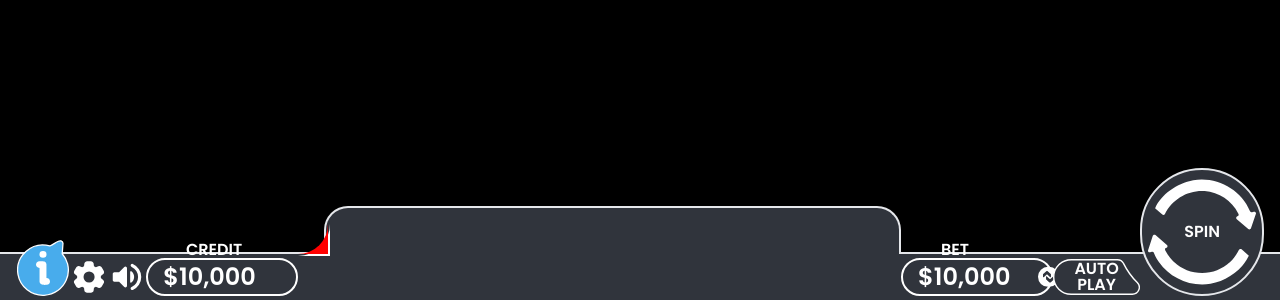
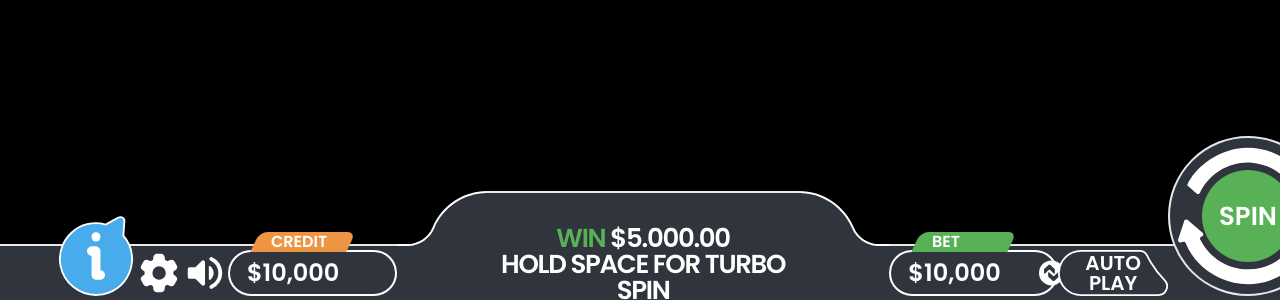
Before and after one commit to monvanCe/slot-ui, a React (Create React App) app: page / in a window 1280 px wide. Shown: the part 500-800 px from the top of the page. Built offline with nearby package versions, Linux system fonts and the light colour scheme.

Commit message:
- bottom edge finished - tailwind color initialize problem solved - ui now has a same layout with reference v1

```diff
--- a/src/App.tsx
+++ b/src/App.tsx
@@ -9,10 +9,10 @@ import DesktopMiddleSection from './components/desktopMiddleSection';
 
 export default function App() {
   return (
-    <div className="bg-black relative h-screen">
-      <div className="absolute bottom-0 flex h-12 w-full border-t-2 bg-background justify-between items-end py-1 px-4">
-        <div className="h-14 w-14">
-          <InfoButton onPress={() => {}} fillColor={COLORS.blue} />
+    <div className="bg-black relative h-screen overflow-y-hidden">
+      <div className="absolute bottom-0 flex h-14 w-full border-t-2 bg-background justify-between items-end py-1 pr-8 pl-14">
+        <div className="h-20 w-20 flex-shrink-0">
+          <InfoButton fillColor={COLORS.blue} />
         </div>
         <div className="h-full aspect-square">
           <IconButton icon="material-symbols:settings-rounded" />
@@ -20,17 +20,17 @@ export default function App() {
         <div className="h-full aspect-square">
           <IconButton icon="material-symbols:volume-up-rounded" />
         </div>
-        <div className="h-full aspect-[4]">
+        <div className="h-full w-60">
           <LabeledPriceButton
             label="CREDIT"
             labelColor="orange"
             value={10000}
           />
         </div>
-        <div className="h-12 mb-[42px] w-[50%]">
+        <div className="h-14 mb-12 w-[700px]">
           <DesktopMiddleSection />
         </div>
-        <div className="h-full aspect-[4]">
+        <div className="h-full w-60">
           <LabeledPriceButton
             label="BET"
             labelColor="green"
@@ -38,17 +38,21 @@ export default function App() {
             rightIconSvgPath="svg/Bet_Icon.svg"
           />
         </div>
+        <div className="flex flex-row h-full items-end">
+          <div className=" h-full flex-shrink-0">
             <SvgButton
               svgFilePath="svg/Autoplay_Button_Stroke.svg"
               fillColor={COLORS.background}
-          onPress={() => {}}
               label="AUTO PLAY"
             />
-        <div className="h-32 w-32">
+          </div>
+          <div className="h-40 w-40 flex-shrink-0">
             <OutlinedButton
               outlineSvgPath="svg/Spin_Button_Icon.svg"
               label="SPIN"
+              fontSize={26}
             />
+          </div>
         </div>
       </div>
     </div>
--- a/src/components/desktopMiddleSection.tsx
+++ b/src/components/desktopMiddleSection.tsx
@@ -1,21 +1,34 @@
 import { COLORS } from '../utils/colors';
-import BorderedCurvedCorner from './ui/borderedCurvedCorner';
+import DynamicSvg from './ui/dynamicSvg';
 
 export default function DesktopMiddleSection() {
   return (
-    <div className="flex flex-row items-end h-full w-full">
-      <div className="-mr-1">
-        <BorderedCurvedCorner
-          borderWidth={2}
-          borderColor="white"
+    <div className="relative h-full w-full">
+      <div className="h-[55.35px] w-[90.33px] absolute -top-px">
+        <DynamicSvg
+          svgFilePath="svg/Bottom_Bar_Edge.svg"
           fillColor={COLORS.background}
-          corner="bottomright"
-          width={30}
-          height={30}
         />
       </div>
 
-      <div className="h-full w-full bg-background rounded-t-3xl border-2 border-b-0 "></div>
+      <div className="h-[55.35px] -top-px absolute left-[88px] right-[88px] bg-background border-t-2 2xl:pt-4 xl:pt-8 pt-5 z-10">
+        <div className="flex flex-col text-white  items-center justify-center font-semibold leading-none tracking-tighter 2xl:text-[38px] xl:text-[26px] text-[24px] ">
+          <span className="text-center">
+            <span className="text-green">WIN</span> $5.000.00
+          </span>
+          <span className="text-center">HOLD SPACE FOR TURBO SPIN</span>
+        </div>
+      </div>
+
+      <div
+        className="h-[55.35px] w-[90.33px] absolute -top-px right-0"
+        style={{ transform: 'scaleX(-1)' }}
+      >
+        <DynamicSvg
+          svgFilePath="svg/Bottom_Bar_Edge.svg"
+          fillColor={COLORS.background}
+        />
+      </div>
     </div>
   );
 }
--- a/src/components/ui/borderedCurvedCorner.tsx
+++ /dev/null
@@ -1,36 +0,0 @@
-import CurvedCorner from './curvedCorner';
-
-export default function BorderedCurvedCorner({
-  borderWidth,
-  borderColor,
-  fillColor,
-  corner,
-  width,
-  height,
-}: {
-  borderWidth: number;
-  borderColor: string;
-  fillColor: string;
-  corner: 'bottomright' | 'bottomleft' | 'topleft' | 'topright';
-  width: number;
-  height: number;
-}) {
-  return (
-    <div className="relative">
-      <div className="absolute inset-0">
-        <CurvedCorner
-          fillColor={borderColor}
-          corner={corner}
-          width={width + borderWidth}
-          height={height + borderWidth}
-        />
-      </div>
-      <CurvedCorner
-        fillColor="red"
-        corner={corner}
-        width={width}
-        height={height}
-      />
-    </div>
-  );
-}
--- a/src/components/ui/curvedCorner.tsx
+++ /dev/null
@@ -1,98 +0,0 @@
-import React from 'react';
-
-interface CurvedCornerProps {
-  fillColor?: string;
-  width?: number;
-  height?: number;
-  corner?: 'bottomright' | 'bottomleft' | 'topleft' | 'topright';
-  className?: string;
-}
-
-const CurvedCorner: React.FC<CurvedCornerProps> = ({
-  fillColor = '#ff0000',
-  width = 100,
-  height = 100,
-  corner = 'bottomright',
-  className = '',
-}) => {
-  const getCornerStyles = () => {
-    const baseStyles: React.CSSProperties = {
-      width: `${width}px`,
-      height: `${height}px`,
-      overflow: 'hidden',
-      position: 'relative',
-    };
-
-    const pseudoStyles: React.CSSProperties = {
-      content: '""',
-      display: 'block',
-      width: '200%',
-      height: '200%',
-      position: 'absolute',
-      borderRadius: '50%',
-    };
-
-    switch (corner) {
-      case 'bottomright':
-        return {
-          container: baseStyles,
-          pseudo: {
-            ...pseudoStyles,
-            bottom: 0,
-            right: 0,
-            boxShadow: `${width / 2}px ${height / 2}px 0 0 ${fillColor}`,
-          },
-        };
-      case 'bottomleft':
-        return {
-          container: baseStyles,
-          pseudo: {
-            ...pseudoStyles,
-            bottom: 0,
-            left: 0,
-            boxShadow: `-${width / 2}px ${height / 2}px 0 0 ${fillColor}`,
-          },
-        };
-      case 'topleft':
-        return {
-          container: baseStyles,
-          pseudo: {
-            ...pseudoStyles,
-            top: 0,
-            left: 0,
-            boxShadow: `-${width / 2}px -${height / 2}px 0 0 ${fillColor}`,
-          },
-        };
-      case 'topright':
-        return {
-          container: baseStyles,
-          pseudo: {
-            ...pseudoStyles,
-            top: 0,
-            right: 0,
-            boxShadow: `${width / 2}px -${height / 2}px 0 0 ${fillColor}`,
-          },
-        };
-      default:
-        return {
-          container: baseStyles,
-          pseudo: {
-            ...pseudoStyles,
-            bottom: 0,
-            right: 0,
-            boxShadow: `${width / 2}px ${height / 2}px 0 0 ${fillColor}`,
-          },
-        };
-    }
-  };
-
-  const { container, pseudo } = getCornerStyles();
-
-  return (
-    <div className={className} style={container}>
-      <div style={pseudo} />
-    </div>
-  );
-};
-
-export default CurvedCorner;
--- a/src/components/ui/dynamicSvg.tsx
+++ b/src/components/ui/dynamicSvg.tsx
@@ -12,13 +12,40 @@ export default function DynamicSvg({
         const response = await fetch(svgFilePath);
         let svgText = await response.text();
 
-        // .cls-1 sınıfının fill değerini değiştir
-        svgText = svgText.replace(/fill:\s*[^;]+;/g, `fill: ${fillColor};`);
+        // Sadece cls-1 class'ına sahip elementlerin fill değerini değiştir
+        svgText = svgText.replace(
+          /class="cls-1"[^>]*fill="[^"]*"/g,
+          `class="cls-1" fill="${fillColor}"`
+        );
 
-        // Alternatif olarak style bloğunu da güncelle
+        // Style bloğunda cls-1 için fill değerini güncelle
         svgText = svgText.replace(
-          /(<style[^>]*>[\s\S]*?)fill:\s*[^;]+;/g,
-          `$1fill: ${fillColor};`
+          /(\.cls-1\s*\{[^}]*fill:\s*)[^;]+;/g,
+          `$1${fillColor};`
+        );
+
+        // Inline style'da cls-1 için fill değerini güncelle
+        svgText = svgText.replace(
+          /(class="cls-1"[^>]*style="[^"]*fill:\s*)[^;"]+/g,
+          `$1${fillColor}`
+        );
+
+        // Sadece cls-1 class'ına sahip elementlerin fill değerini değiştir
+        svgText = svgText.replace(
+          /class="st0"[^>]*fill="[^"]*"/g,
+          `class="st0" fill="${fillColor}"`
+        );
+
+        // Style bloğunda cls-1 için fill değerini güncelle
+        svgText = svgText.replace(
+          /(\.st0\s*\{[^}]*fill:\s*)[^;]+;/g,
+          `$1${fillColor};`
+        );
+
+        // Inline style'da cls-1 için fill değerini güncelle
+        svgText = svgText.replace(
+          /(class="st0"[^>]*style="[^"]*fill:\s*)[^;"]+/g,
+          `$1${fillColor}`
         );
 
         setSvgContent(svgText);
--- a/src/components/ui/iconButton.tsx
+++ b/src/components/ui/iconButton.tsx
@@ -7,9 +7,7 @@ export default function IconButton({
 }: IIconButton) {
   return (
     <div
-      className={`w-full h-full cursor-pointer ${
-        onClick ? 'cursor-pointer' : ''
-      }`}
+      className={`w-full h-full ${onClick ? 'cursor-pointer' : ''}`}
       onClick={onClick}
     >
       <Icon icon={icon} className={`text-${color} w-full h-full`} />
--- a/src/components/ui/outlinedButton.tsx
+++ b/src/components/ui/outlinedButton.tsx
@@ -6,6 +6,7 @@ export default function OutlinedButton({
   iconSvgPath,
   outlineSvgPath,
   label,
+  fontSize,
 }: IOutlinedButton) {
   return (
     <div
@@ -25,7 +26,12 @@ export default function OutlinedButton({
           />
         )}
         {label && (
-          <span className={`text-${color} font-semibold`}>{label}</span>
+          <span
+            className={`text-${color} font-semibold`}
+            style={{ fontSize: `${fontSize}px` }}
+          >
+            {label}
+          </span>
         )}
       </div>
       {outlineSvgPath && (
--- a/src/components/ui/svgButton.tsx
+++ b/src/components/ui/svgButton.tsx
@@ -7,11 +7,14 @@ export default function SvgButton({
   label,
 }: ISvgButton) {
   return (
-    <div className="relative h-full cursor-pointer" onClick={onPress}>
+    <div
+      className={`relative h-full ${!!onPress ? 'cursor-pointer' : ''}`}
+      onClick={onPress}
+    >
       <DynamicSvg svgFilePath={svgFilePath} fillColor={fillColor} />
       {label && (
         <div className="absolute inset-0 flex items-center justify-center px-4">
-          <span className="text-white font-semibold leading-none text-center">
+          <span className="text-white font-semibold leading-none text-center text-xl">
             {label}
           </span>
         </div>
--- a/src/const/types.d.ts
+++ b/src/const/types.d.ts
@@ -1,6 +1,7 @@
 interface IDynamicSvgProps {
   fillColor: string;
   svgFilePath: string;
+  class?: string;
 }
 
 interface ILabelArea {
@@ -16,14 +17,14 @@ interface IIconButton {
 }
 
 interface IInfoButton {
-  onPress: () => void;
+  onPress?: () => void;
   fillColor: string;
 }
 
 interface ISvgButton {
   svgFilePath: string;
   fillColor: string;
-  onPress: () => void;
+  onPress?: () => void;
   label?: string;
 }
 
@@ -59,4 +60,5 @@ type IOutlinedButton = TOutlinedButtonSpan & {
   bgColor?: string;
   color?: string;
   outlineSvgPath?: string;
+  fontSize?: number;
 };
--- a/src/index.css
+++ b/src/index.css
@@ -9,6 +9,8 @@
   --color-blue-rgb: 72 172 236;
   --color-green-rgb: 88 177 86;
   --color-orange-rgb: 237 149 66;
+
+  user-select: none;
 }
 
 /* Poppins Font Family */
--- a/tailwind.config.js
+++ b/tailwind.config.js
@@ -1,6 +1,20 @@
 /** @type {import('tailwindcss').Config} */
 module.exports = {
   content: ['./src/**/*.{js,jsx,ts,tsx}'],
+  safelist: [
+    'bg-background',
+    'bg-border',
+    'bg-text',
+    'bg-blue',
+    'bg-green',
+    'bg-orange',
+    'text-background',
+    'text-border',
+    'text-text',
+    'text-blue',
+    'text-green',
+    'text-orange',
+  ],
   theme: {
     extend: {
       fontFamily: {
```
Also changed, not shown: src/components/labeledPriceButton.tsx (+4 -3 lines), public/svg/Bottom_Bar_Edge.svg. Lines whose indentation alone changed are shown as unchanged.
